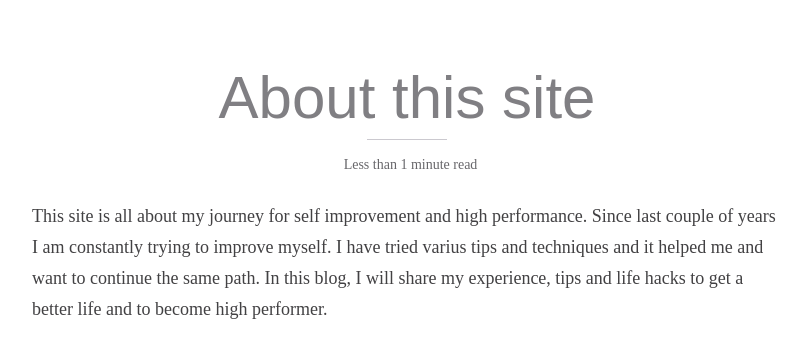
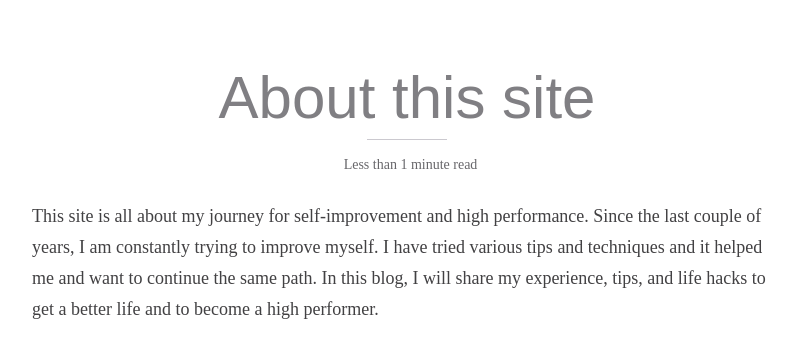
Before and after one commit to improved-life/improved-life.github.io, a Jekyll site: the page built from about.md, in a window 1280 px wide and 900 px high, scrolled down 490 px, cut to the strip 54-456 px from the top of the window. Shown: the top 358 px of the strip, without its empty margins (233-1039 px from the left). Built offline with Jekyll 4.4.1, drawn with Linux system fonts in a browser that asks for light colours.

Commit message:
Update about me

```diff
--- a/about.md
+++ b/about.md
@@ -3,8 +3,8 @@ layout: page
 title: About this site
 ---
 
-This site is all about my journey for self improvement and high performance.
-Since last couple of years I am constantly trying to improve myself. I have tried
-varius tips and techniques and it helped me and want to continue the same path.
-In this blog, I will share my experience, tips and life hacks to get a better life
-and to become high performer.
+This site is all about my journey for self-improvement and high performance. Since
+the last couple of years, I am constantly trying to improve myself. I have tried
+various tips and techniques and it helped me and want to continue the same path.
+In this blog, I will share my experience, tips, and life hacks to get a better
+life and to become a high performer.
```
Also changed, not shown: _posts/2015-12-26-multiwindow-mode.md (deleted, +0 -52 lines), favicon.ico (added), images/2015-12-multi-window-button.jpg (deleted), images/2015-12-multi-window-mode.jpg (deleted).
